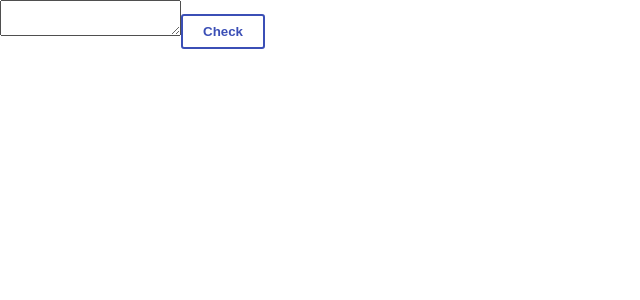
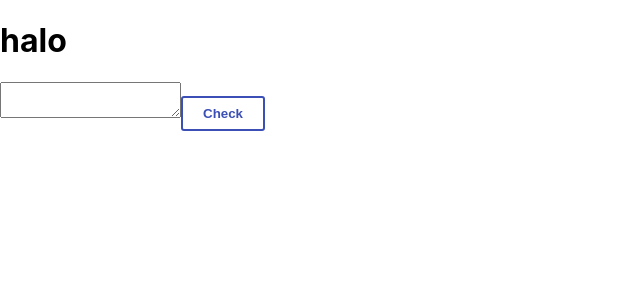
Before and after one commit to magdasid/INCI-analysis, a React (Create React App) app: page / in a window 1280 px wide. Shown: the top 300 px of the page, without its empty margins (0-640 px from the left). Built offline with nearby package versions, Linux system fonts and the light colour scheme.

Commit message:
Add header

```diff
--- a/src/App.js
+++ b/src/App.js
@@ -32,6 +32,7 @@ export class App extends React.Component {
   render() {
     return (
       <div>
+        <h1>halo</h1>
         <Form
           submitForm={this.submitForm}
         />
```
